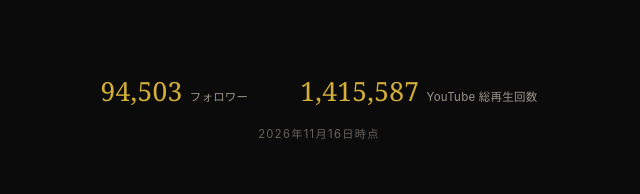
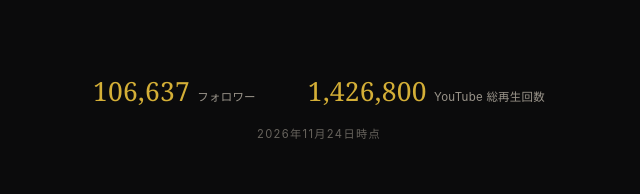
Before and after one commit to twc-launch/tonyandryo-website, a plain HTML site: page index.html in a window 1280 px wide. Shown: the part 1631-1825 px from the top of the page, without its empty margins (321-961 px from the left). Drawn offline with Linux system fonts and the light colour scheme.

Commit message:
site: update figures 2026-11-24

```diff
--- a/index.html
+++ b/index.html
@@ -489,10 +489,10 @@ a:focus-visible {
   <!-- stats:start — generated weekly by twc-launch/social-metrics; edits here are overwritten -->
   <section class="stats rise" aria-label="数字">
     <p class="stat-row">
-      <span class="stat"><b>94,503</b> <small>フォロワー</small></span>
-      <span class="stat"><b>1,415,587</b> <small>YouTube 総再生回数</small></span>
+      <span class="stat"><b>106,637</b> <small>フォロワー</small></span>
+      <span class="stat"><b>1,426,800</b> <small>YouTube 総再生回数</small></span>
     </p>
-    <p class="stat-when">2026年11月16日時点</p>
+    <p class="stat-when">2026年11月24日時点</p>
   </section>
   <!-- stats:end -->
 
```
